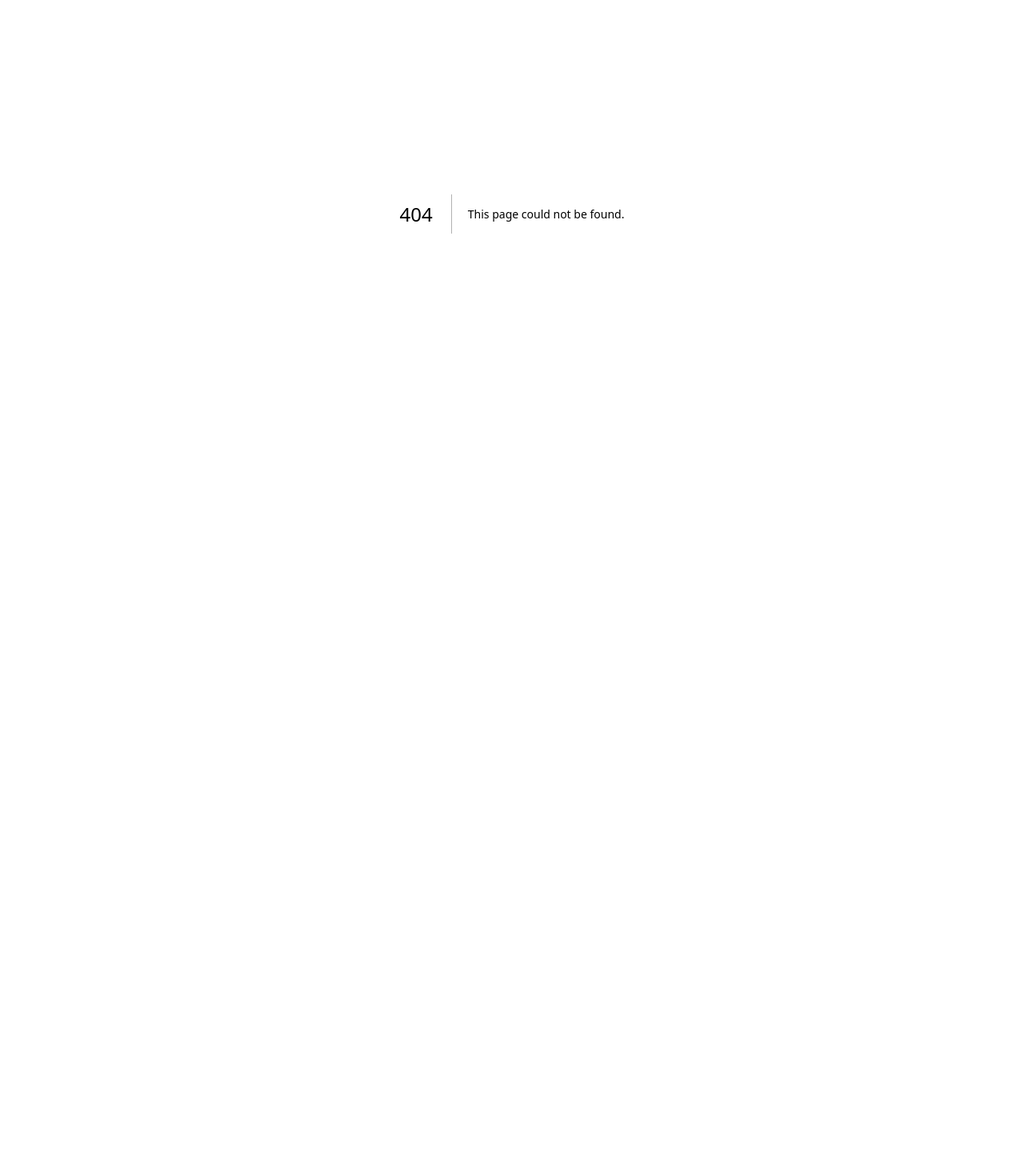
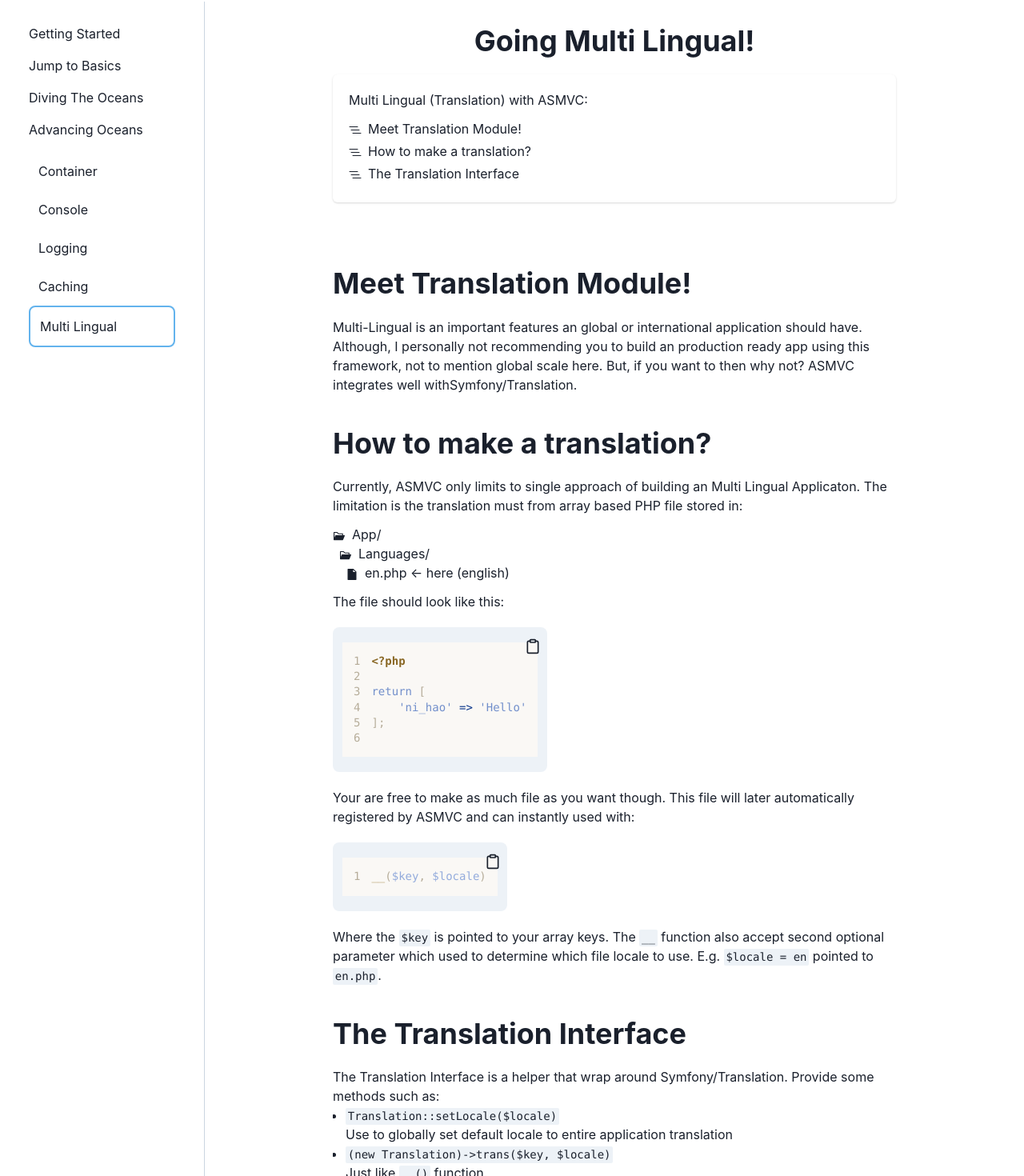
Before and after one commit to albetnov/asmvc-docs, a Next.js app: page /docs/advanced/translation in a window 1280 px wide. Before the commit this address had no page. Shown: the part 133-1603 px from the top of the page at 80% size. Before the commit the page ends 800 px from the top, so only its background shows below. Built offline with nearby package versions, Linux system fonts and the light colour scheme.

Commit message:
feat: add translation page

```diff
--- a/Components/Docs/layoutModel.tsx
+++ b/Components/Docs/layoutModel.tsx
@@ -58,7 +58,8 @@
             {title: "Container", href: "/docs/advanced/container"},
             {title: "Console", href: "/docs/advanced/console"},
             {title: "Logging", href: "/docs/advanced/logger"},
-            {title: "Caching", href: "/docs/advanced/cache"}
+            {title: "Caching", href: "/docs/advanced/cache"},
+            {title: "Multi Lingual", href: "/docs/advanced/translation"}
         ]
     }
 ];
--- /dev/null
+++ b/Models/Advanced/translation.ts
@@ -0,0 +1,14 @@
+const navigations = [
+    {link: "translation-module", title: "Meet Translation Module!"},
+    {link: "translation-intro", title: "How to make a translation?"},
+    {link: "translation-interface", title: "The Translation Interface"}
+];
+
+const enFileExample = `<?php
+
+return [
+    'ni_hao' => 'Hello'
+];
+`;
+
+export {navigations, enFileExample};
--- /dev/null
+++ b/pages/docs/advanced/translation/index.tsx
@@ -0,0 +1,71 @@
+import Layout from "../../../../Components/Docs/Layout";
+import {enFileExample, navigations} from "../../../../Models/Advanced/translation";
+import Section from "../../../../Components/Docs/Section";
+import {Code, Link, List, ListItem, Text, UnorderedList} from "@chakra-ui/react";
+import OpenFolder from "../../../../Components/Docs/OpenFolder";
+import File from "../../../../Components/Docs/File";
+import CodeOneLine from "../../../../Components/Docs/CodeOneLine";
+import CodeMultiLine from "../../../../Components/Docs/CodeMultiLine";
+
+export default function Translation() {
+    return (
+        <Layout title="Multi Lingual" subTitle="Going Multi Lingual!" navigations={navigations}
+                navigatorTitle="Multi Lingual (Translation) with ASMVC:">
+            <Section navigator={navigations[0]}>
+                <Text>
+                    Multi-Lingual is an important features an global or international application should have. Although,
+                    I personally not recommending you to build an production ready app using this framework, not to
+                    mention global scale here. But, if you want to then why not? ASMVC integrates well with
+                    <Link href="https://packagist.org/packages/symfony/translation">Symfony/Translation</Link>.
+                </Text>
+            </Section>
+            <Section navigator={navigations[1]}>
+                <Text>
+                    Currently, ASMVC only limits to single approach of building an Multi Lingual Applicaton. The
+                    limitation is the translation must from array based PHP file stored in:
+                </Text>
+                <List my={3}>
+                    <OpenFolder>
+                        App/
+                        <List ml={2}>
+                            <OpenFolder>
+                                Languages/
+                                <List ml={2}>
+                                    <File>en.php &lt;- here (english)</File>
+                                </List>
+                            </OpenFolder>
+                        </List>
+                    </OpenFolder>
+                </List>
+                <Text>The file should look like this:</Text>
+                <CodeMultiLine code={enFileExample}/>
+                <Text>Your are free to make as much file as you want though. This file will later automatically
+                    registered by ASMVC and can instantly used with:</Text>
+                <CodeMultiLine code="__($key, $locale)"/>
+                <Text>Where the <Code>$key</Code> is pointed to your array keys. The <Code>__</Code> function also
+                    accept second optional parameter which used to determine which file locale to use. E.g. <Code>$locale
+                        = en</Code> pointed to <Code>en.php</Code>.</Text>
+            </Section>
+            <Section navigator={navigations[2]}>
+                <Text>
+                    The Translation Interface is a helper that wrap around Symfony/Translation. Provide some methods
+                    such as:
+                </Text>
+                <UnorderedList>
+                    <ListItem>
+                        <Code>Translation::setLocale($locale)</Code>
+                        <Text>Use to globally set default locale to entire application translation</Text>
+                    </ListItem>
+                    <ListItem>
+                        <Code>(new Translation)-&gt;trans($key, $locale)</Code>
+                        <Text>Just like <Code>__()</Code> function.</Text>
+                    </ListItem>
+                    <ListItem>
+                        <Code>getTranslationServiceInstance</Code>
+                        <Text>Return Symfony\Component\Translation\Translator instance.</Text>
+                    </ListItem>
+                </UnorderedList>
+            </Section>
+        </Layout>
+    )
+}
```
